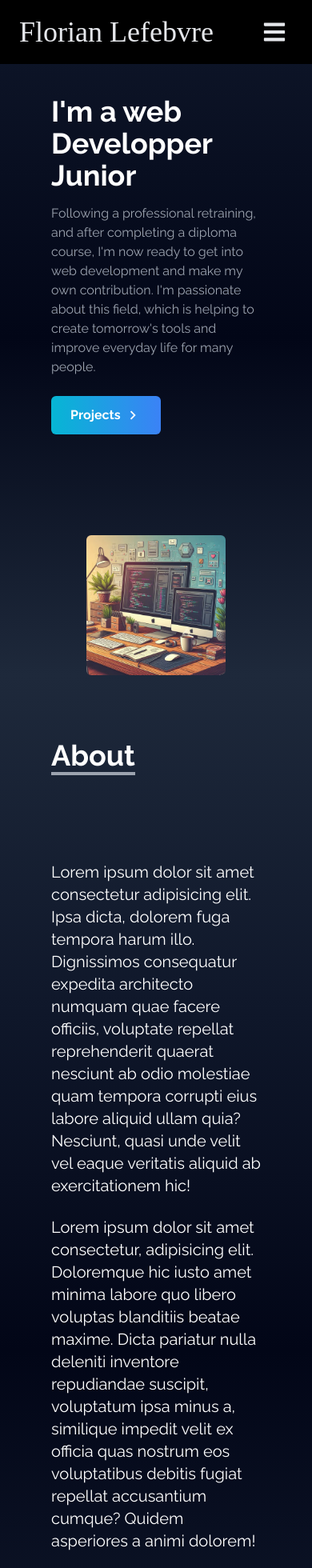
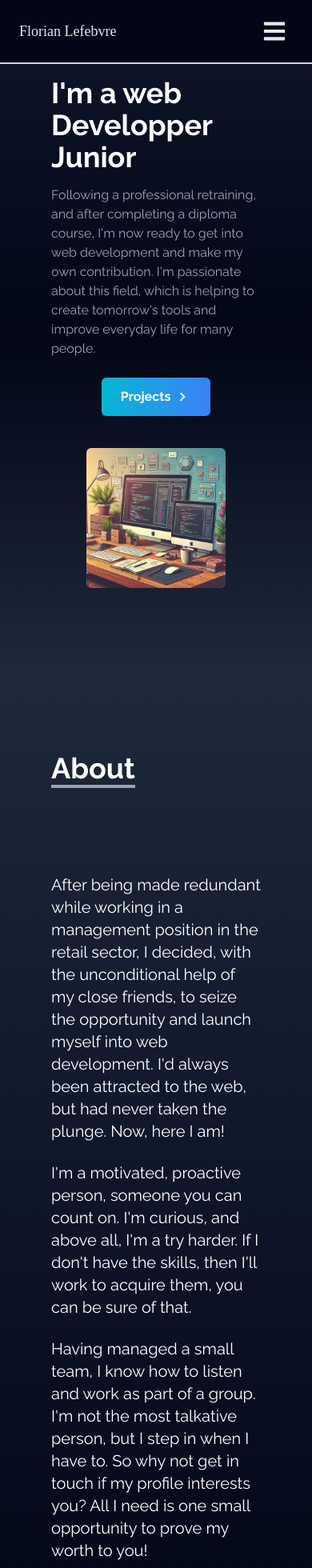
Before and after one commit to FlLefe/Portfolio, a React (Vite) app: page / in a window 390 px wide. Shown: the top 1960 px of the page at 80% size. Built offline with nearby package versions, Linux system fonts and the light colour scheme; a web font is replaced by a local one.

Commit message:
Fix du responsive

```diff
--- a/src/components/About.jsx
+++ b/src/components/About.jsx
@@ -2,14 +2,16 @@ import React from 'react'
 
 function About() {
   return (
-    <div name="about" className='w-full h-screen bg-gradient-to-b from-slate-800 via-slate-900 to-slate-950 text-white px-12'>
-        <div className='max-w-screen-lg px-4 py-20 mx-auto flex flex-col justify-center w-full'>
+    <div name="about" className='w-full sm:h-screen bg-gradient-to-b from-slate-800 via-slate-900 to-slate-950 text-white px-12 py-20'>
+        <div className='max-w-screen-lg p-4 mx-auto flex flex-col justify-center w-full'>
             <div className='pb-8'>
                 <p className='text-4xl font-bold inline border-b-4 border-gray-400'>About</p>
             </div>
-            <p className='text-xl mt-20'>Lorem ipsum dolor sit amet consectetur adipisicing elit. Ipsa dicta, dolorem fuga tempora harum illo. Dignissimos consequatur expedita architecto numquam quae facere officiis, voluptate repellat reprehenderit quaerat nesciunt ab odio molestiae quam tempora corrupti eius labore aliquid ullam quia? Nesciunt, quasi unde velit vel eaque veritatis aliquid ab exercitationem hic!</p>
+            <p className='text-xl mt-20'>After being made redundant while working in a management position in the retail sector, I decided, with the unconditional help of my close friends, to seize the opportunity and launch myself into web development. I'd always been attracted to the web, but had never taken the plunge. Now, here I am!</p>
             <br />
-            <p className='text-xl'>Lorem ipsum dolor sit amet consectetur, adipisicing elit. Doloremque hic iusto amet minima labore quo libero voluptas blanditiis beatae maxime. Dicta pariatur nulla deleniti inventore repudiandae suscipit, voluptatum ipsa minus a, similique impedit velit ex officia quas nostrum eos voluptatibus debitis fugiat repellat accusantium cumque? Quidem asperiores a animi dolorem!</p>
+            <p className='text-xl'>I'm a motivated, proactive person, someone you can count on. I'm curious, and above all, I'm a try harder. If I don't have the skills, then I'll work to acquire them, you can be sure of that. </p>
+            <br />
+            <p className='text-xl'>Having managed a small team, I know how to listen and work as part of a group. I'm not the most talkative person, but I step in when I have to. So why not get in touch if my profile interests you? All I need is one small opportunity to prove my worth to you! </p>
         </div>
     </div>
   )
--- a/src/components/Contact.jsx
+++ b/src/components/Contact.jsx
@@ -2,8 +2,8 @@ import React from 'react'
 
 function Contact() {
   return (
-    <div name="contact" className='w-full h-screen bg-gradient-to-b from-slate-950 via-slate-900 to-slate-800 p-4 text-white px-12 pt-20'>
-        <div className='flex flex-col p-4 justify-center max-w-screen-lg mx-auto pt-[450px] md:pt-0 '>
+    <div name="contact" className='w-full sm:h-screen bg-gradient-to-b from-slate-950 via-slate-900 to-slate-800 p-4 text-white px-12 pt-20'>
+        <div className='flex flex-col p-4 justify-center max-w-screen-lg mx-auto '>
             <div className='pb-8'>
                 <h2 className='text-4xl font-bold inline border-b-4 border-gray-500'>Contact</h2>
                 <p className='py-6'>Submit the form below to get in touch with me</p>
--- a/src/components/Home.jsx
+++ b/src/components/Home.jsx
@@ -5,9 +5,9 @@ import { Link } from 'react-scroll'
 
 const Home = () => {
   return (
-    <div name="home" className='h-screen w-full bg-gradient-to-b from-slate-900 via-slate-950 to-slate-800 text-white px-12'>
-        <div className='max-w-screen-lg mx-auto flex flex-col items-center justify-center h-full px-4 md:flex-row'>
-            <div className='flex flex-col justify-center h-full'>
+    <div name="home" className='h-screen w-full bg-gradient-to-b from-slate-900 via-slate-950 to-slate-800 text-white px-12 pt-24'>
+        <div className='max-w-screen-lg mx-auto flex flex-col items-center justify-center sm:h-full px-4 md:flex-row'>
+            <div className='flex flex-col justify-center items-center sm:items-start h-full'>
                 <h2 className='text-4xl sm:text-5xl font-bold text-white'>I'm a web Developper Junior</h2>
                 <p className='text-gray-400 py-4 max-w-md'>
                 Following a professional retraining, and after completing a diploma course, I'm now ready to get into web development and make my own contribution. I'm passionate about this field, which is helping to create tomorrow's tools and improve everyday life for many people.
@@ -21,7 +21,7 @@ const Home = () => {
                     </Link>
                 </div>
             </div>
-            <div>
+            <div className='pt-8'>
                 <img src={ProfilePicture} alt="profile" className='mx-auto w-2/3 max-w-96 rounded-md md:w-full'/>
             </div>
         </div>
--- a/src/components/NavBar.jsx
+++ b/src/components/NavBar.jsx
@@ -31,9 +31,9 @@ const NavBar = () => {
     ]
 
   return (
-    <div className='flex justify-between items-center w-full h-20 fixed bg-black text-gray-200 px-4'>
+    <div className='z-10 flex justify-between items-center w-full h-20 fixed bg-slate-950 text-gray-200 px-4 border-b-2 border-gray-300'>
         <div>
-            <h1 className='text-4xl ml-2 font-signature'>Florian Lefebvre</h1>
+            <h1 className='sm:text-4xl ml-2 font-signature text-lg'>Florian Lefebvre</h1>
         </div>
         <ul className='hidden md:flex'>
             {links.map(({id, link}) => {
--- a/src/components/Projects.jsx
+++ b/src/components/Projects.jsx
@@ -27,11 +27,11 @@ function Projects() {
     ]
 
   return (
-    <div name="projects" className='bg-gradient-to-b from-slate-950 via-slate-900 to-slate-800 w-full text-white h-screen px-12 pt-20' >
+    <div name="projects" className='bg-gradient-to-b from-slate-950 via-slate-900 to-slate-800 w-full text-white sm:h-screen px-12 pt-20' >
 
-        <div className='max-w-screen-lg p-4 mx-auto flex flex-col justify-center w-full pt-96 md:pt-0'>
+        <div className='max-w-screen-lg p-4 mx-auto flex flex-col justify-center w-full md:pt-0'>
             <div className='pb-8'>
-                <p className='text-4xl font-bold inline border-b-4 border-gray-500'>Projects</p>
+                <p className='text-4xl font-bold inline border-b-4 border-gray-500 '>Projects</p>
                 <p className='py-6'>Check out some of my work right here</p>
             </div>
 
@@ -39,7 +39,7 @@ function Projects() {
             {projects.map(({id, src, href, github}) => (
                     <div key={id} className='shadow-md shadow-gray-600 rounded-lg'>
                         <img onClick={() => window.open(href, "_blank") } src={src} alt="Projet Infinity" className='rounded-md duration-200 hover:scale-105 w-full h-3/4 object-cover hover:cursor-pointer' />
-                        <div className='flex items-center justify-center'>
+                        <div className='h-1/4 flex items-center justify-center'>
                             <button className='w-1/2 px-6 py-3 m-4 duration-200 hover:scale-105 hover:text-orange-300'>Details</button>
                             <button onClick={() => window.open(github, "_blank") }  className='w-1/2 px-6 py-3 m-4 duration-200 hover:scale-105 hover:text-orange-300'>Code</button>
                         </div>
--- a/src/components/SocialLinks.jsx
+++ b/src/components/SocialLinks.jsx
@@ -53,7 +53,7 @@ const SocialLinks = () => {
         <ul>
 
             {links.map(({id, href, style, child}) => (
-                <li key={id} className={`flex justify-between items-center w-40 h-14 px-4 ml-[-100px] hover:ml-[-10px] bg-gray-500 hover:rounded-md duration-300 ${style}`}>
+                <li key={id} className={`flex justify-between items-center w-40 h-14 px-4 ml-[-100px] hover:ml-[-10px] bg-gray-700 hover:rounded-md duration-300 ${style}`}>
                     <a href={href} className='flex justify-between items-center w-full text-white' target='_blank'>
                         {child}
                     </a>
--- a/src/components/Technos.jsx
+++ b/src/components/Technos.jsx
@@ -69,7 +69,7 @@ function Technos() {
     ]
 
   return (
-    <div name="technos" className='bg-gradient-to-b from-slate-800 via-slate-900 to-slate-950 w-full h-screen px-12 pt-20'>
+    <div name="technos" className='bg-gradient-to-b from-slate-800 via-slate-900 to-slate-950 w-full sm:h-screen px-12 pt-20'>
         <div className='max-w-screen-lg mx-auto p-4 flex flex-col justify-center w-full text-white'>
             <div>
                 <p className='text-4xl font-bold border-b-4 border-gray-500 p-2 inline'>Experience</p>
```
